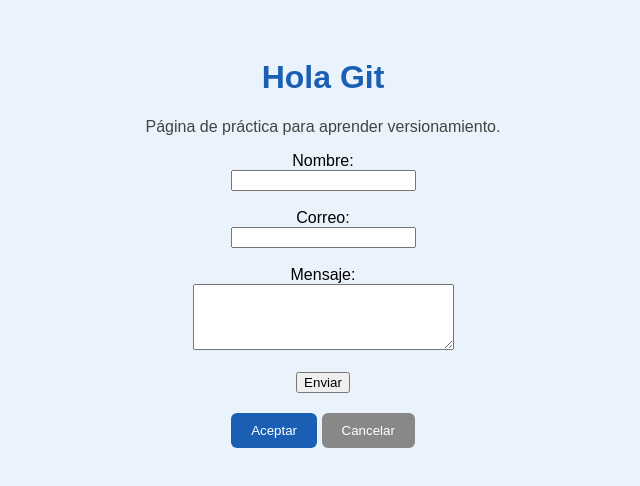
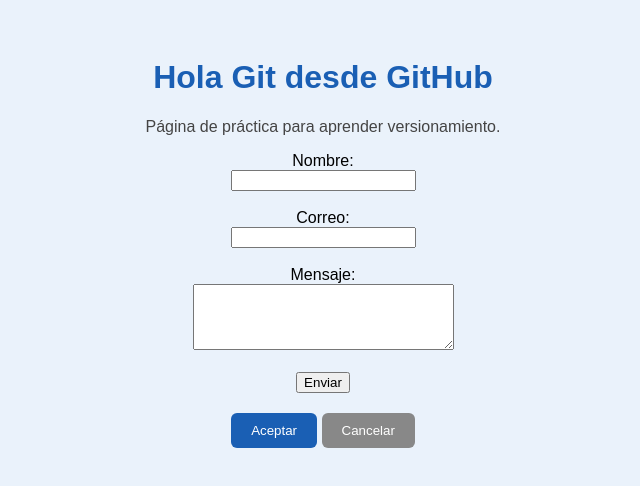
Before and after one commit to Andresfcm21/Proyecto_ejemplo, a plain HTML site: page index.html in a window 1280 px wide. Shown: the whole page, without its empty margins (317-957 px from the left). Drawn offline with Linux system fonts and the light colour scheme.

Commit message:
Actualiza el titulo de la pagina

```diff
--- a/index.html
+++ b/index.html
@@ -6,7 +6,7 @@
   <link rel="stylesheet" href="style.css">
 </head>
 <body>
-  <h1>Hola Git</h1>
+  <h1>Hola Git desde GitHub</h1>
   <p>Página de práctica para aprender versionamiento.</p>
     <form>
     <label>Nombre:</label><br>
```
